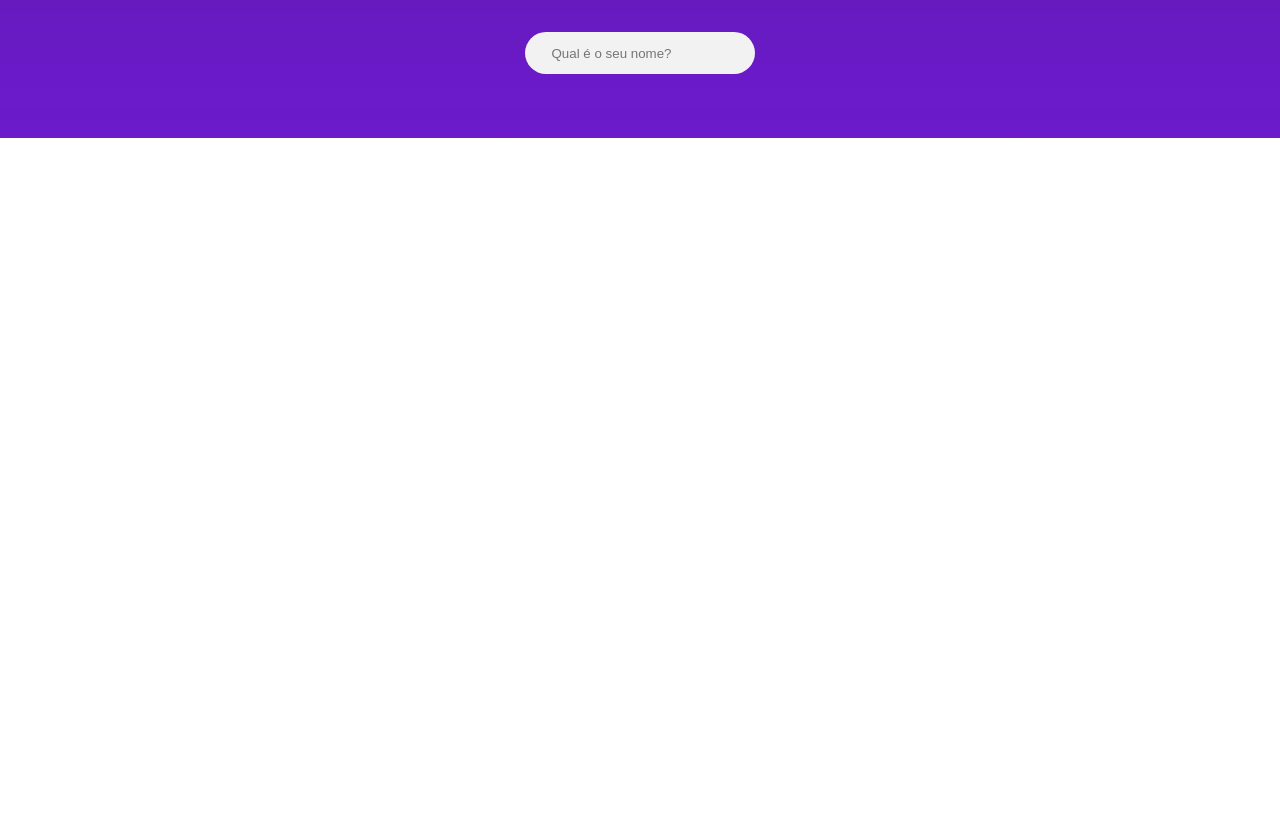
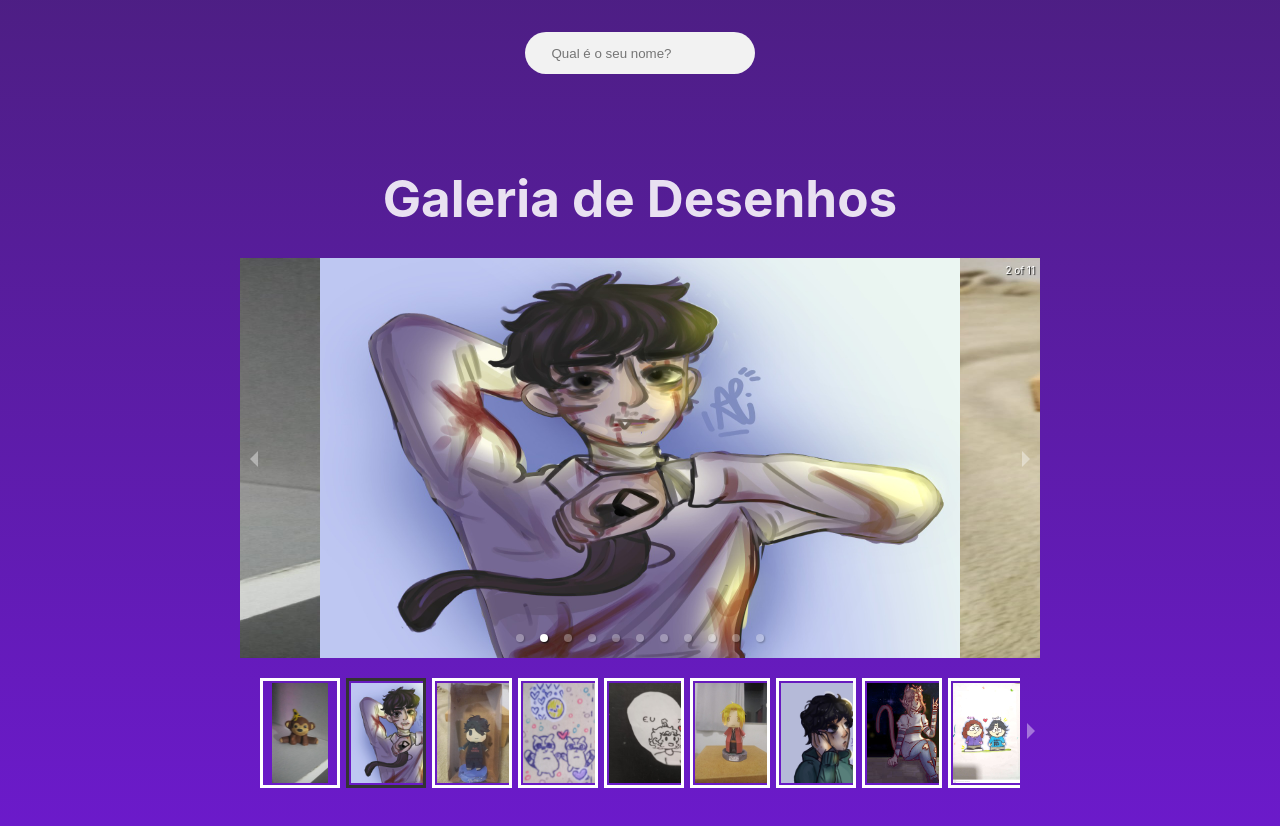
Before and after one commit to arthur-cristo/alannas_wiki, a React (Vite) app: page / in a window 1280 px wide. Shown: the part 1300-2126 px from the top of the page. Before the commit the page ends 1438 px from the top, so only its background shows below. Built offline with nearby package versions, Linux system fonts and the light colour scheme; no server answers.

Commit message:
feat: add DrawsGallery and lock on portrait

```diff
--- a/src/App.jsx
+++ b/src/App.jsx
@@ -1,9 +1,11 @@
-import { useRef } from 'react'
+import { useRef, useEffect } from 'react'
 
 import Header from '../components/Header'
 import Home from '../components/Home'
 import PhotosGallery from '../components/PhotosGallery'
 import Quiz from '../components/Quiz'
+import DrawsGallery from '../components/DrawsGallery'
+import Orientation from 'react-native-orientation-locker';
 
 import './App.css'
 
@@ -12,10 +14,15 @@ function App() {
   const homeRef = useRef(null);
   const photosRef = useRef(null);
   const quizRef = useRef(null);
+  const drawsRef = useRef(null);
 
   const scrollToSection = (sectionRef) => {
     sectionRef.current?.scrollIntoView({ behavior: 'smooth', block: 'start' });
   }
+
+  useEffect(() => {
+    Orientation.lockToPortrait();
+  }, []);
 
   return (
     <div className='bg'>
@@ -23,6 +30,7 @@ function App() {
         onHomeClick={() => scrollToSection(homeRef)}
         onPhotosClick={() => scrollToSection(photosRef)}
         onQuizClick={() => scrollToSection(quizRef)}
+        onDrawsClick={() => scrollToSection(drawsRef)}
       />
       <div ref={homeRef} className='home'>
         <Home />
@@ -33,9 +41,9 @@ function App() {
       <div ref={quizRef} className='quiz'>
         <Quiz />
       </div>
-      {/*  <PhotosGallery />
-      <DrawsGalerry />
-      <Footer /> */}
+      <div ref={drawsRef} className='draws'>
+        <DrawsGallery />
+      </div>
     </div>
   )
 }
```
